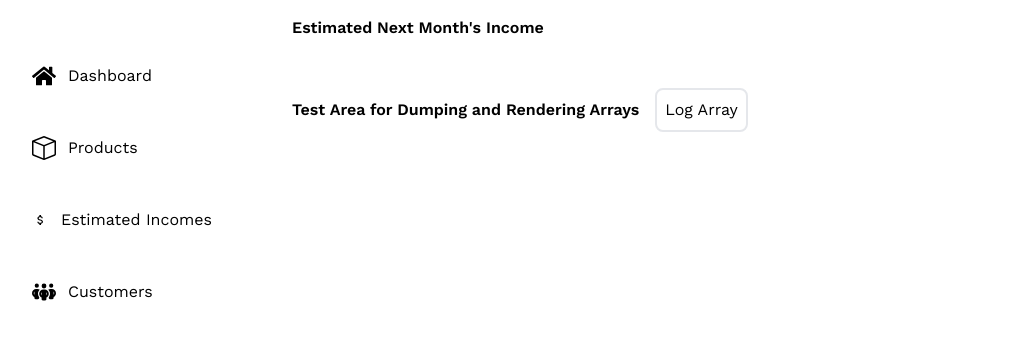
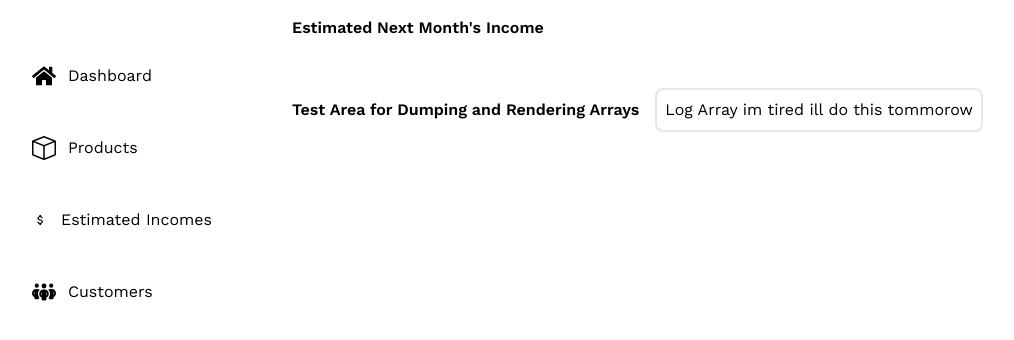
Before and after one commit to RaveZam/The-Coffee-Nest-Dashboard-Analytics-With-Predictive-Income-React, a React (Vite) app in the folder dsafrontend/: page / in a window 1280 px wide. Both pictures are taken after a click on the item "Estimated Incomes". Shown: the top 340 px of the page, without its empty margins (28-1042 px from the left). Built offline with nearby package versions, Linux system fonts and the light colour scheme; no server answers.

Commit message:
Tired ima rest

```diff
--- a/dsafrontend/src/Estimated Income/EstimatedIncome.jsx
+++ b/dsafrontend/src/Estimated Income/EstimatedIncome.jsx
@@ -41,7 +41,7 @@ export default function EstimatedIncome() {
           onClick={() => console.log(filledSalesHistory)}
           className="ml-4 rounded-lg border-2 p-2 duration-300 hover:bg-gray-100"
         >
-          Log Array
+          Log Array im tired ill do this tommorow
         </button>
       </div>
     </div>
```
